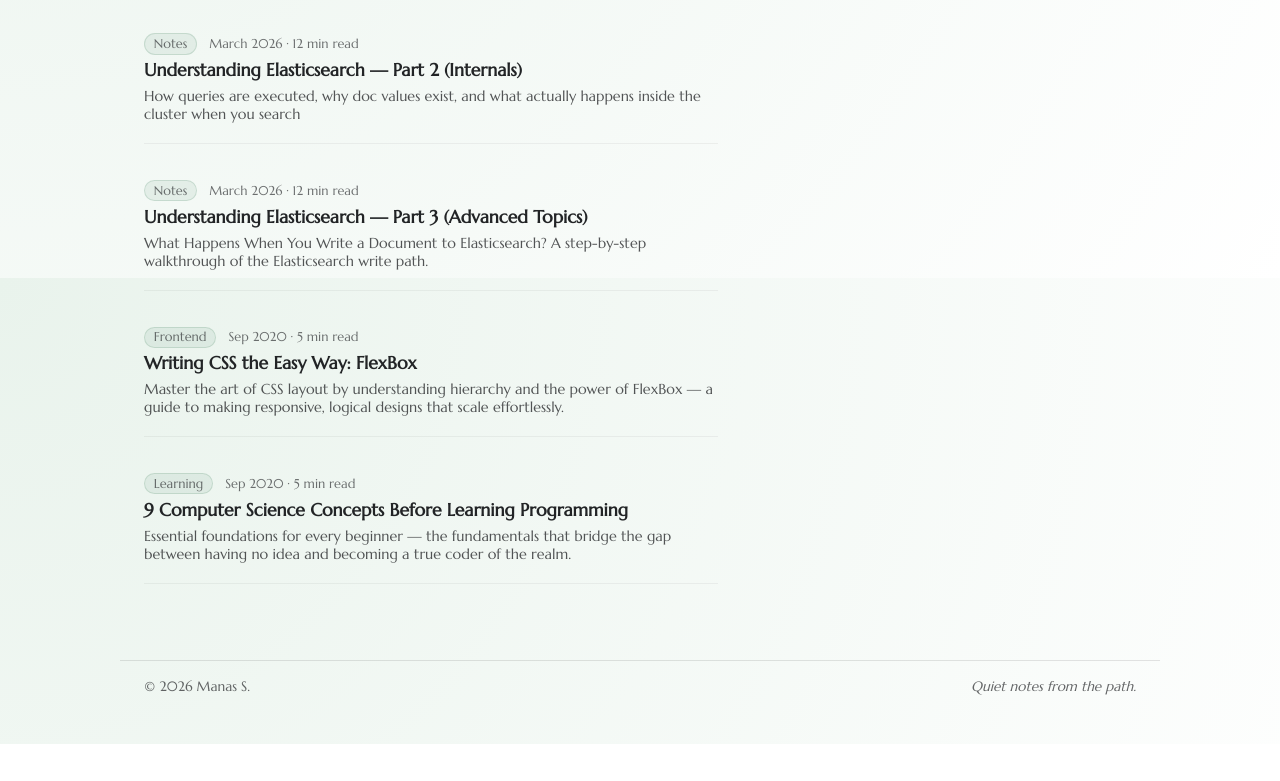
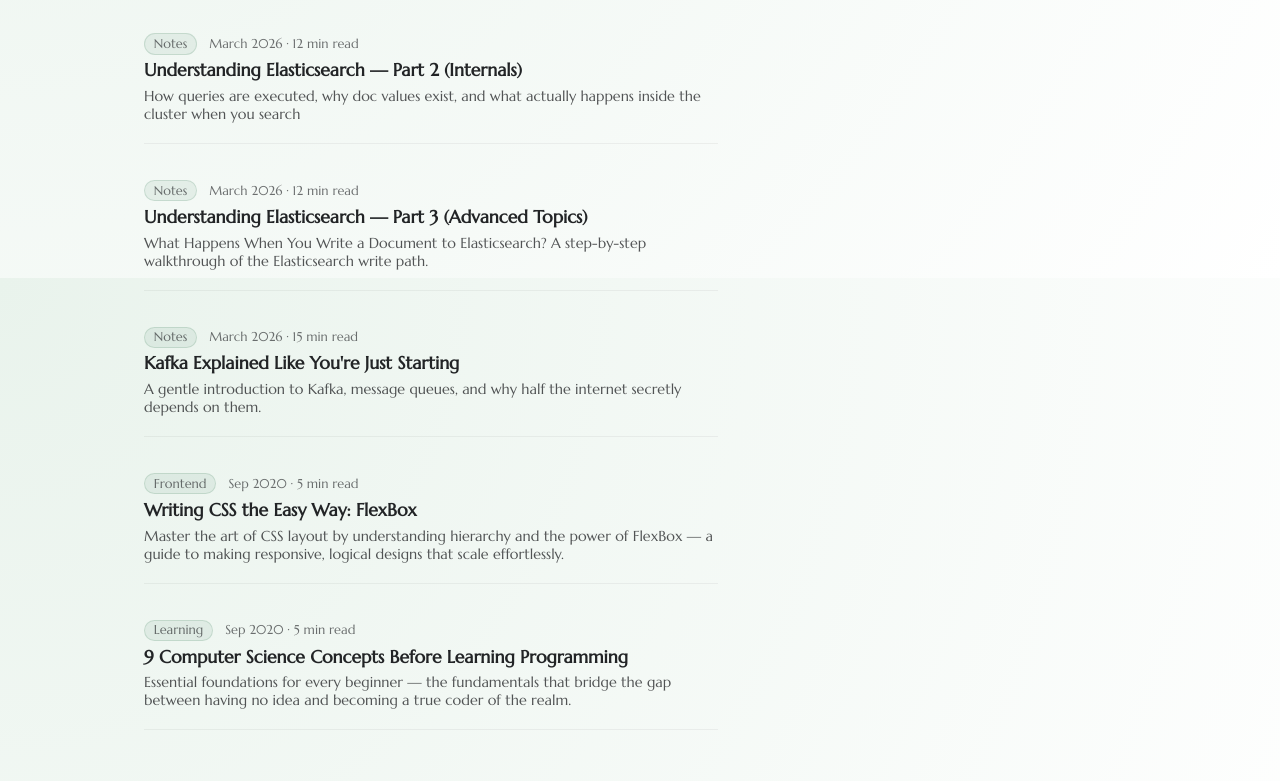
Before and after one commit to GhostlyPresence/iron-portfolio, a website: page blogs.html in a window 1280 px wide. Shown: the part 522-1303 px from the top of the page. Before the commit the page ends 1266 px from the top, so only its background shows below. Drawn offline with Linux system fonts and the light colour scheme.

Commit message:
adding kafka blog to blogs

```diff
--- a/blogs.html
+++ b/blogs.html
@@ -104,6 +104,19 @@
 
           <article class="feed-item">
             <div class="feed-item__meta">
+              <span class="tag">Notes</span>
+              <span>March 2026 · 15 min read</span>
+            </div>
+            <h2 class="feed-item__title">
+              <a href="./posts/post-kafka-for-beginner.html">Kafka Explained Like You're Just Starting</a>
+            </h2>
+            <p class="feed-item__summary">
+              A gentle introduction to Kafka, message queues, and why half the internet secretly depends on them.
+            </p>
+          </article>
+
+          <article class="feed-item">
+            <div class="feed-item__meta">
               <span class="tag">Frontend</span>
               <span>Sep 2020 · 5 min read</span>
             </div>
```
Also changed, not shown: posts/images/post-kafka/cover.webp (added), posts/images/post-kafka/image3.1.webp (added).
